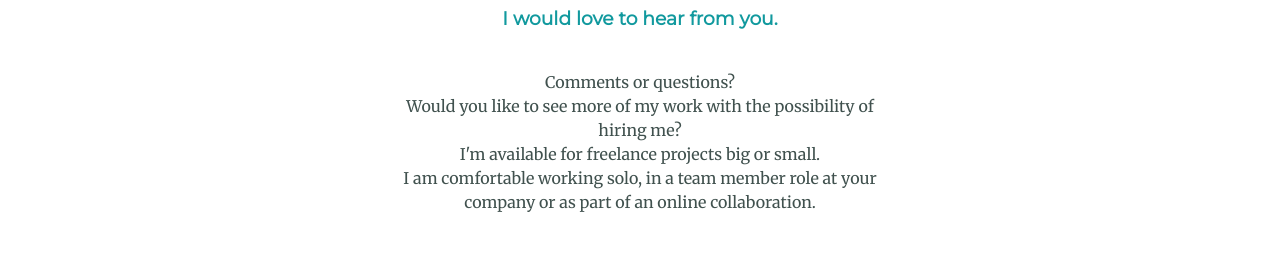
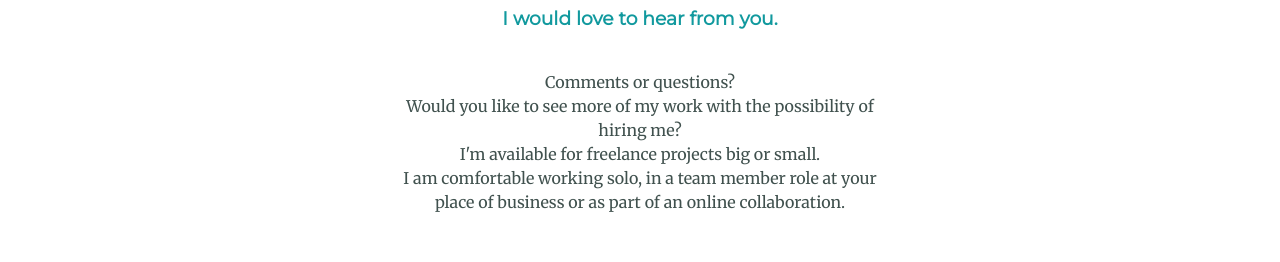
Before and after one commit to WilliamHCoates/StyledCV, a plain HTML site: page index.html in a window 1280 px wide. Shown: the part 2248-2510 px from the top of the page. Drawn offline with Linux system fonts and the light colour scheme.

Commit message:
Add files via upload

```diff
--- a/index.html
+++ b/index.html
@@ -47,7 +47,7 @@
       <h2>Get In Touch</h2>
       <h3>I would love to hear from you.</h3>
       <p class="padding-margin">Comments or questions?<br> Would you like to see more of my work with the possibility of hiring me?<br>
-        I'm available for freelance projects big or small. <br> I am comfortable working solo, in a team member role at your company or as part of an online collaboration.</p>
+        I'm available for freelance projects big or small. <br> I am comfortable working solo, in a team member role at your place of business or as part of an online collaboration.</p>
       <a class="butn" href="mailto:ziffelpig@hotmail.com">CONTACT ME</a>
     </div>
   </div>
```
